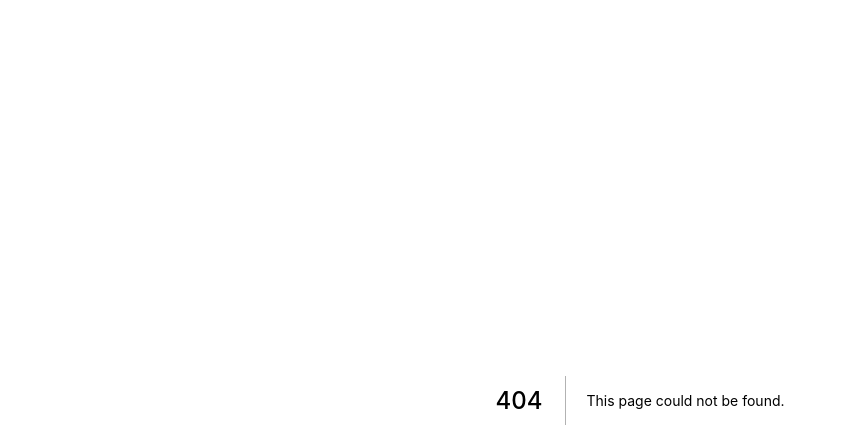
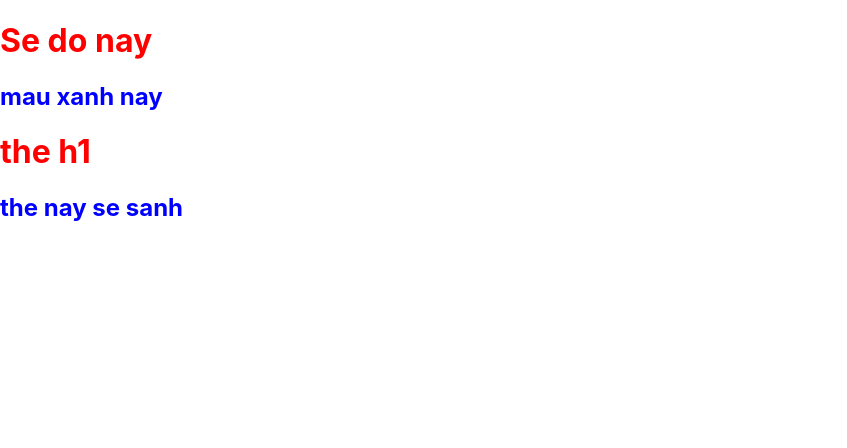
Before and after one commit to 17021084/hello-nextjs, a Next.js app: page /page1 in a window 1280 px wide. Before the commit this address had no page. Shown: the top 448 px of the page, without its empty margins (0-847 px from the left). Built offline with nearby package versions, Linux system fonts and the light colour scheme.

Commit message:
inline style

```diff
--- /dev/null
+++ b/pages/page1.tsx
@@ -0,0 +1,36 @@
+import React, { ReactElement } from "react";
+
+function Heading(props: any) {
+  return (
+    <div>
+      <h1>{props.title}</h1>
+      <h2>{props.globalStyle}</h2>
+      {/* local css */}
+      <style jsx>
+        {`
+          h1 {
+            color: red;
+          }
+        `}
+      </style>
+      {/* global css */}
+      <style  jsx global>
+        {`
+          h2 {
+            color: blue;
+          }
+        `}
+      </style>
+    </div>
+  );
+}
+
+export default function Page1() {
+  return (
+    <div>
+      <Heading title="Se do nay" globalStyle="mau xanh nay " />
+      <h1> the h1 </h1>
+      <h2> the nay se sanh </h2>
+    </div>
+  );
+}
```
